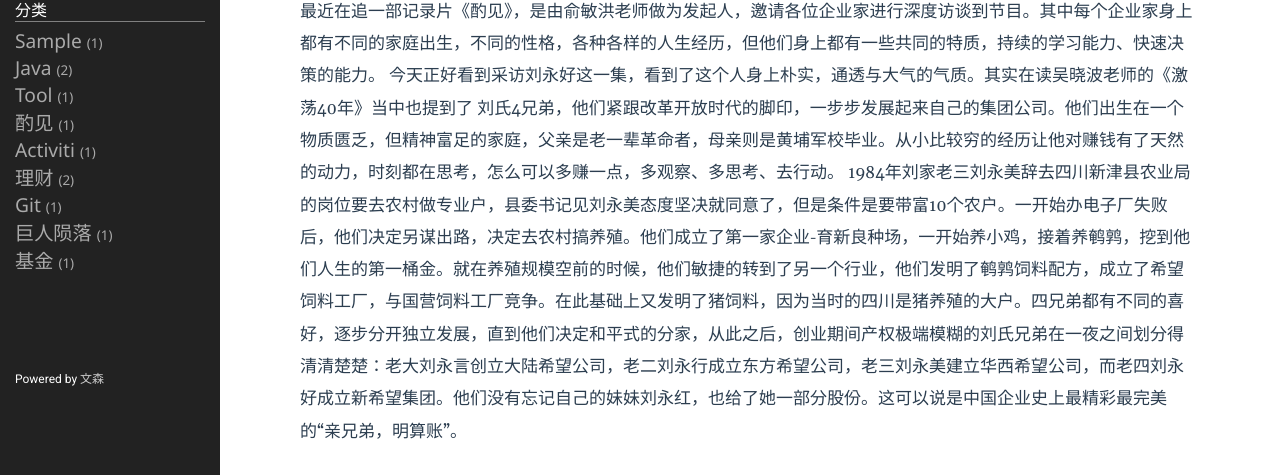
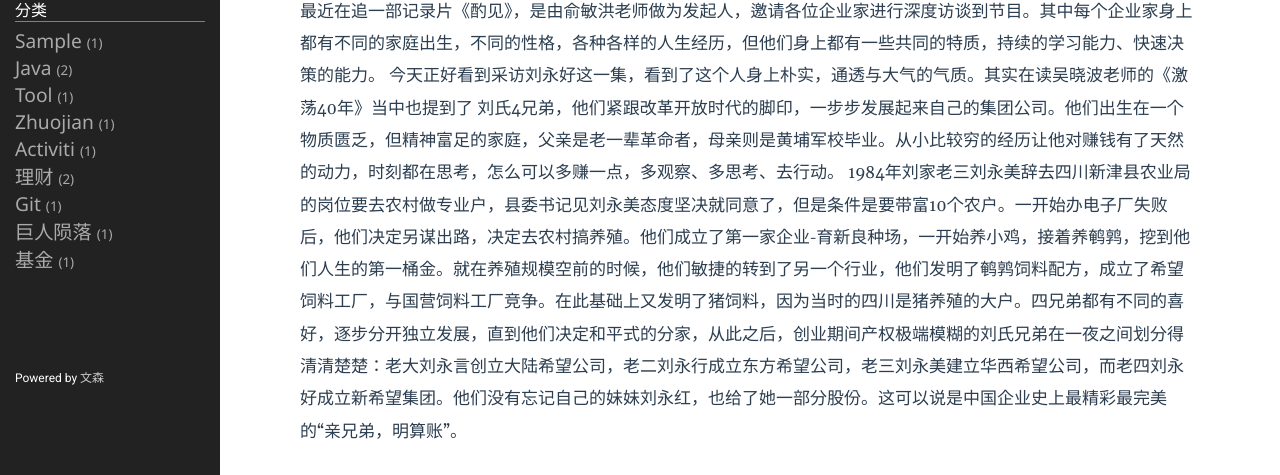
Before and after one commit to Vincent-0112/Vincent-0112.github.io, a Jekyll site: the page built from _posts/2021-04-10-民营企业家.md, in a window 1280 px wide. Shown: the part 176-651 px from the top of the page. Built offline with Jekyll 4.4.1, drawn with Linux system fonts in a browser that asks for light colours.

Commit message:
Update 2021-04-10-民营企业家.md

```diff
--- a/_posts/2021-04-10-民营企业家.md
+++ b/_posts/2021-04-10-民营企业家.md
@@ -2,7 +2,7 @@
 layout: post
 title:  "俞敏洪对话刘永好"
 date:   2021-04-11 22:56:29 +0900
-categories: 酌见
+categories: zhuojian
 ---
 
 最近在追一部记录片《酌见》，是由俞敏洪老师做为发起人，邀请各位企业家进行深度访谈到节目。其中每个企业家身上都有不同的家庭出生，不同的性格，各种各样的人生经历，但他们身上都有一些共同的特质，持续的学习能力、快速决策的能力。
```
